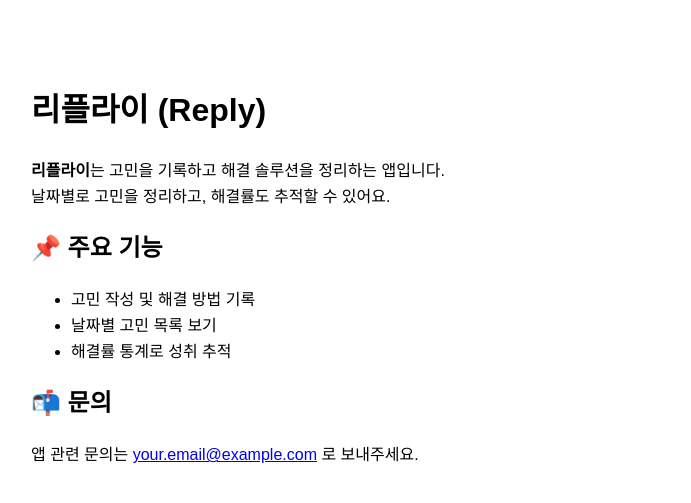
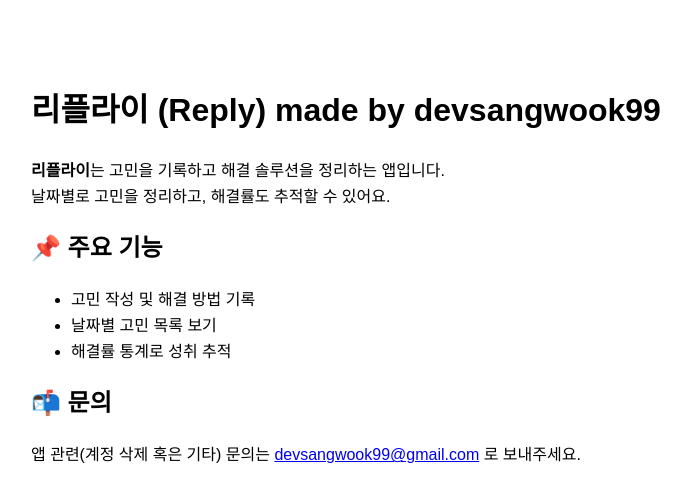
Before and after one commit to SangWook16074/refly-privacy, a plain HTML site: page index.html in a window 1280 px wide. Shown: the whole page, without its empty margins (259-950 px from the left). Drawn offline with Linux system fonts and the light colour scheme.

Commit message:
소개 추가

```diff
--- a/index.html
+++ b/index.html
@@ -21,7 +21,7 @@
 </head>
 
 <body>
-    <h1>리플라이 (Reply)</h1>
+    <h1>리플라이 (Reply) made by devsangwook99</h1>
     <p>
         <strong>리플라이</strong>는 고민을 기록하고 해결 솔루션을 정리하는 앱입니다.<br>
         날짜별로 고민을 정리하고, 해결률도 추적할 수 있어요.
@@ -35,7 +35,7 @@
     </ul>
 
     <h2>📬 문의</h2>
-    <p>앱 관련 문의는 <a href="mailto:devsangwook99@gmail.com">your.email@example.com</a> 로 보내주세요.</p>
+    <p>앱 관련(계정 삭제 혹은 기타) 문의는 <a href="mailto:devsangwook99@gmail.com">devsangwook99@gmail.com</a> 로 보내주세요.</p>
 </body>
 
 </html>
```
